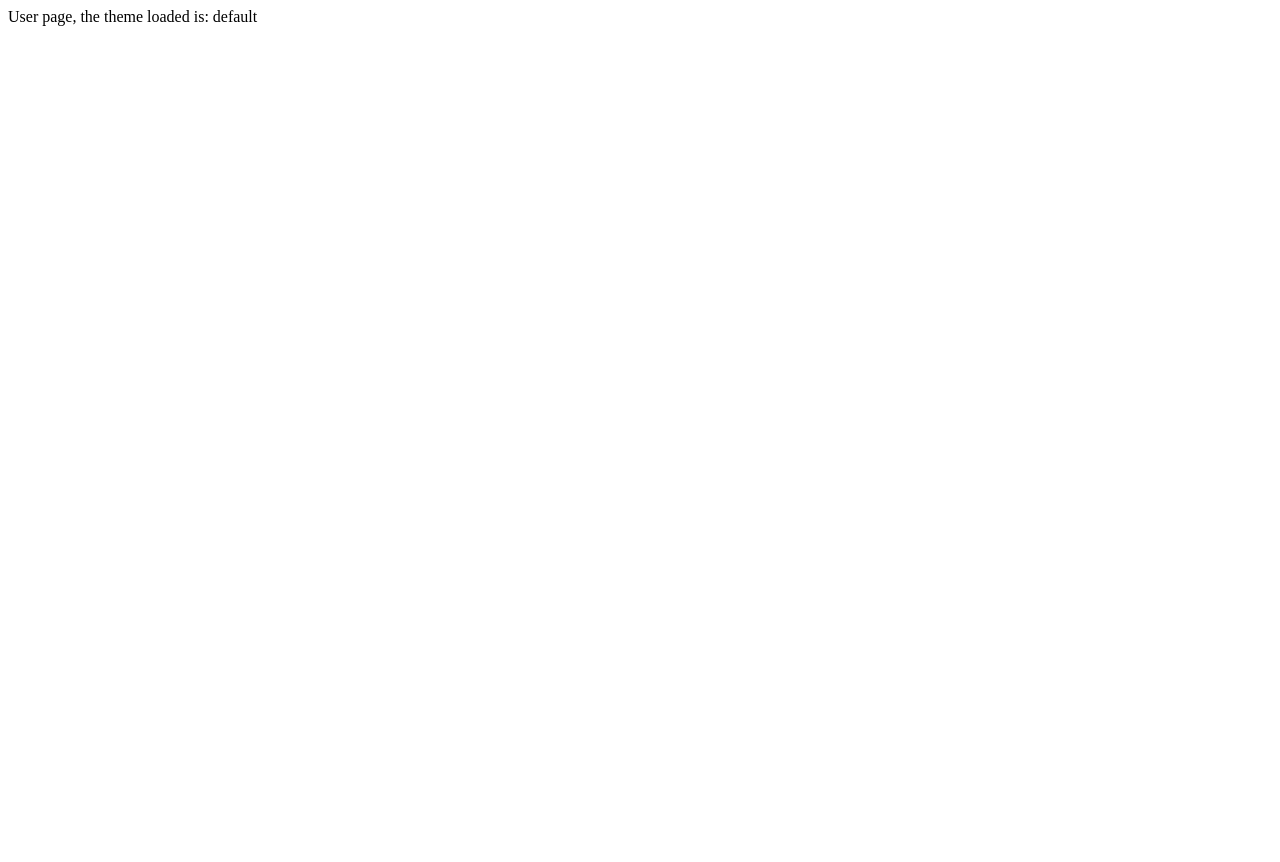
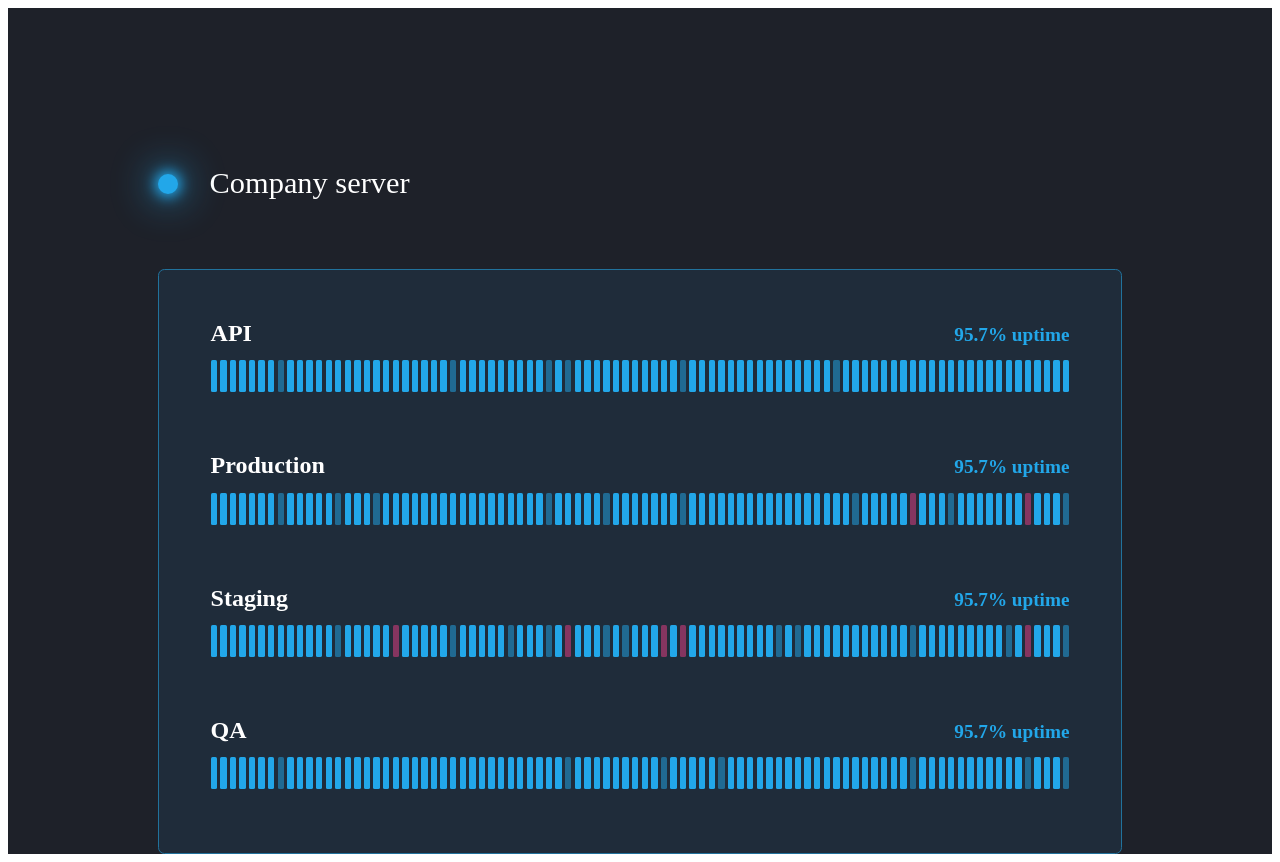
Before and after one commit to devtoolsbakery/status-server, a Next.js app in the folder app/: page /user in a window 1280 px wide. Before the commit the page ends 800 px from the top, so only its background shows below. Built offline with nearby package versions, Linux system fonts and the light colour scheme.

Commit message:
Added Card component, loading default theme stles

```diff
--- /dev/null
+++ b/app/components/Card.js
@@ -0,0 +1,90 @@
+import React, { Component } from 'react';
+
+import '../styles/components/Card.css';
+
+const THRESHOLD = 0.7;
+const ENDPOINTS = ['API', 'Production', 'Staging', 'QA'];
+
+class Card extends Component {
+  constructor(props) {
+    super();
+
+    this.state = {
+      status  : props.status,
+      data    : this.loadMockData(props.dayLimit),
+      ready   : false,
+      time    : 300 // fade-in animation
+    }
+  }
+
+  componentDidMount(){
+    setTimeout(() => {
+      this.setState({ready : 'card--ready'});
+    }, this.state.time)
+  }
+
+  render() {
+    return (
+      <div className="card__module">
+        <div className={`card ${this.state.ready}`}>
+          <h1 className={`card__title card__title--status ${this.state.status}`}>{this.props.name}</h1>
+          <div className='card__container'>
+          {
+            this.state.data.map((endpoint, i) => {
+              return(
+                <div key={i} className="card__container__endpoint">
+                  <div className="card__endpoint__header">
+                    <h2 className="card__endpoint__title">{endpoint.name}</h2>
+                    <h3 className="card__endpoint__uptime">{endpoint.uptime}% uptime</h3>
+                  </div>
+                  <div className="card__endpoint__timeline">
+                    {
+                      endpoint.days.map((dayValue, i) => {
+                        // @todo: fix undefined return of a status
+                        let status;
+                        if (dayValue < 1 && dayValue >= THRESHOLD) {
+                          status = 'card__timeline__card-day--status-warning';
+                        }
+                        else if (dayValue < THRESHOLD) {
+                          status = 'card__timeline__card-day--status-error';
+                        }
+                        return <div key={i} className={`card__timeline__card-day ${status}`}></div>;
+                      })
+                    }
+                  </div>
+                </div>
+              )
+            })
+          }
+          </div>
+        </div>
+      </div>
+    );
+  }
+
+  loadMockData(dayLimit) {
+    let data = [];
+
+    ENDPOINTS.map(endpoint => {
+      let days = [];
+      let temp;
+
+      // randomize days
+      for (let i = 0; i < dayLimit; i++) {
+        temp = parseFloat(Math.random().toFixed(1));
+        if (i % 2 === 0 || temp < 0.6 || i % 3 === 0) {
+          days.push(1.0);
+        } else {
+          days.push(temp);
+        }
+      }
+
+      let dataEndpoint = {};
+      return data.push(dataEndpoint[endpoint] = {'name': endpoint,'uptime' : 95.7, 'days' : days});
+    });
+
+    return data;
+  }
+}
+
+export default Card;
--- a/app/pages/user.js
+++ b/app/pages/user.js
@@ -1,10 +1,26 @@
 import React, {Component} from 'react';
+import Card from '../components/Card';
+
+import '../styles/pages/user.css';
+
 
 class User extends Component {
+  constructor(props) {
+    super();
+
+    this.state = {
+      username : 'Company server',
+      theme : 'monkey' // example: use 'monkey' or 'minimal'
+    }
+  }
+
   render () {
     return (
       <>
+      <Card name={`${this.state.username}`} status='online' dayLimit='90' />
+      {/* <>
         User page, the theme loaded is: {this.props.theme}
+      </> */}
       </>
     )
   }
--- /dev/null
+++ b/app/styles/components/Card.css
@@ -0,0 +1,163 @@
+body {
+  --theme-body-font-color: #FFF;
+  --theme-body-background: #1E2129;
+
+  --theme-color-primary: #22A7E9;
+  --theme-color-error: rgb(236, 62, 134);
+  --theme-color-warning: rgb(34, 167, 233);
+  --theme-color-status-warning: #FFC22B;
+
+  --theme-color-uptime: var(--theme-color-primary);
+
+  --theme-card-background: rgba(31, 48, 65, 0.75);
+  --theme-card-border: .1rem solid #21729C;
+  --theme-card-title-font: 1.9rem;
+  --theme-card-title-online: var(--theme-color-primary);
+  --theme-card-day-width: .4rem;
+  --theme-card-day-height: 2.0rem;
+}
+
+.card {
+  margin: 0 auto;
+  opacity: 0;
+  transform: translateY(.8rem) scale(.98);
+}
+
+.card__container {
+  padding: 2.4rem 3.2rem;
+  border-radius: .4rem;
+}
+
+.card__module {
+  display: flex;
+  justify-content: center;
+  color: var(--theme-body-font-color);
+  background: var(--theme-body-background);
+}
+
+.card__title {
+  margin: 0 0 4.4rem;
+  padding-left: 3.2rem;
+  font-weight: 500;
+  font-size: var(--theme-card-title-font);
+  line-height: var(--theme-card-title-font);
+  position: relative;
+  display: inline-block;
+}
+
+.card__title--status:after {
+  width: 1.2rem;
+  height: 1.2rem;
+  position: absolute;
+  top: .4rem;
+  left: 0;
+  content: '';
+  z-index: 1;
+  border-radius: 100%;
+  border: .2rem solid rgba(#000, .5);
+}
+
+.card__title--status:before {
+  width: 1.6rem;
+  height: 1.6rem;
+  position: absolute;
+  top: .2rem;
+  left: -.2rem;
+  content: '';
+  border-radius: 100%;
+  filter: blur(.4rem);
+}
+
+.card__title--status.online:after {
+  background: var(--theme-color-primary);
+}
+
+.card__title--status.online:before {
+  background: var(--theme-color-primary);
+  box-shadow: 0 0 2.4rem var(--theme-color-primary);
+}
+
+.card__title--status.error:after {
+  background: var(--theme-color-error);
+}
+
+.card__title--status.error:before {
+  background: var(--theme-color-error);
+  box-shadow: 0 0 2.4rem var(--theme-color-error);
+}
+
+.card__title--status.warning:after {
+  background: var(--theme-color-status-warning);
+}
+
+.card__title--status.warning:before {
+  background: var(--theme-color-status-warning);
+  box-shadow: 0 0 2.4rem var(--theme-color-status-warning);
+  /* opacity: .5; */
+}
+
+.card__container {
+  background: var(--theme-card-background);
+  border: var(--theme-card-border);
+}
+
+.card__container__endpoint {
+  margin-bottom: 3.0rem;
+}
+
+.card__container__endpoint:last-child {
+  margin-bottom: 1.6rem;
+}
+
+.card__endpoint__header {
+  display: flex;
+  justify-content: space-between;
+  line-height: 3.2rem;
+  align-items: baseline;
+}
+
+.card__endpoint__title {
+  margin: 0;
+  font-size: var(--base-font-size);
+}
+
+.card__endpoint__uptime {
+  margin: 0;
+  font-size: 1.2rem;
+  text-align: right;
+  color: var(--theme-color-uptime);
+}
+
+.card__endpoint__timeline {
+  display: flex;
+}
+
+.card__timeline__card-day {
+  width: var(--theme-card-day-width);
+  height: var(--theme-card-day-height);
+  margin-right: .2rem;
+  background: var(--theme-color-primary);
+  border-radius: .1rem;
+  display: flexbox;
+}
+
+.card__timeline__card-day:last-child {
+  margin-right: 0;
+}
+
+.card__timeline__card-day--status-error {
+  background: var(--theme-color-error);
+  opacity: .5;
+}
+
+.card__timeline__card-day--status-warning {
+  background: var(--theme-color-warning);
+  opacity: .5;
+}
+
+/* Animations */
+.card--ready {
+  transition: all 1.0s ease;
+  opacity: 1.0;
+  transform: translateY(0rem) scale(1.0);
+}
--- /dev/null
+++ b/app/styles/pages/user.css
@@ -0,0 +1,5 @@
+#__next {
+  height: 100%;
+  padding-top: 20vh;
+  background: var(--theme-body-background);
+}
```
